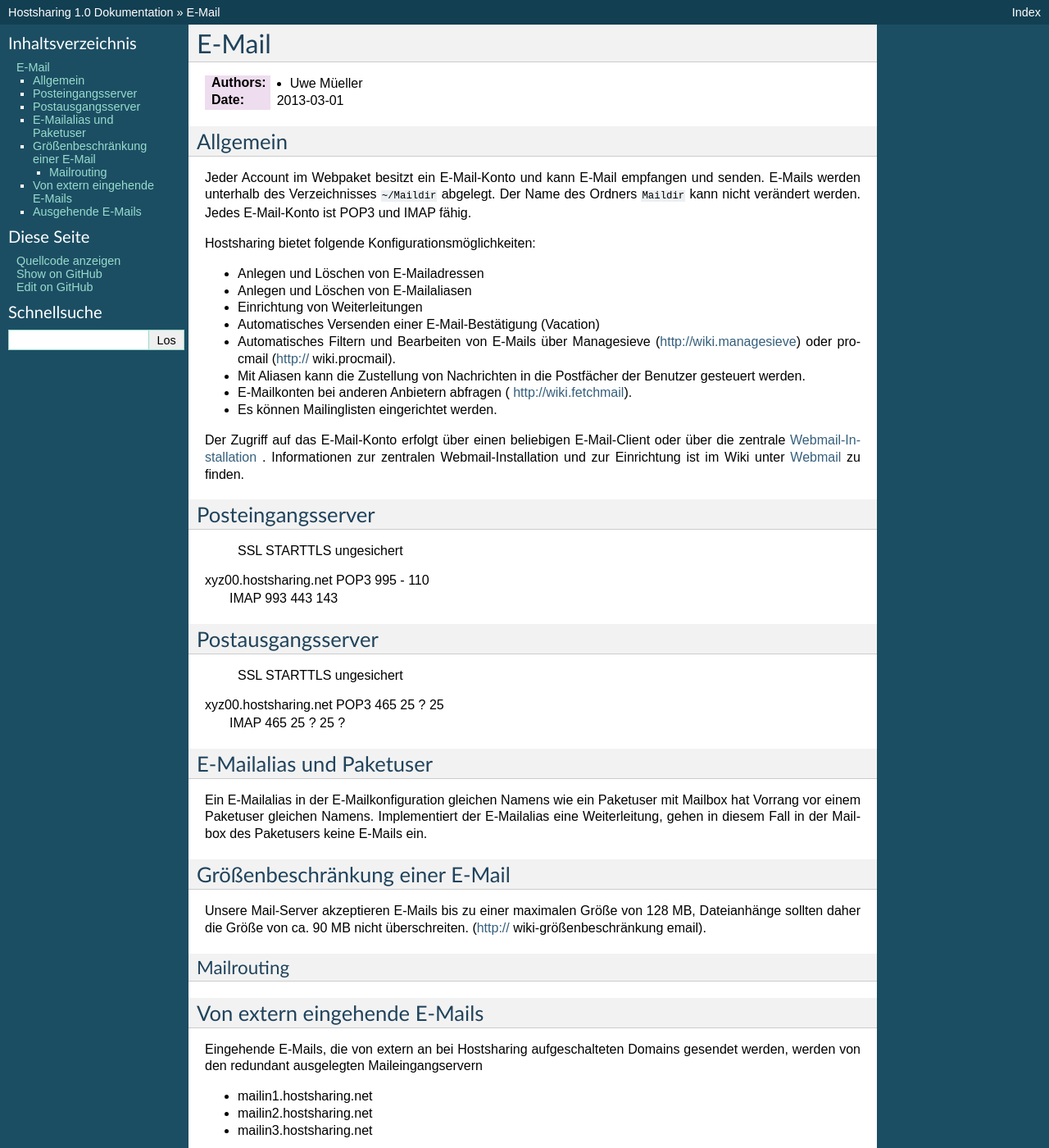
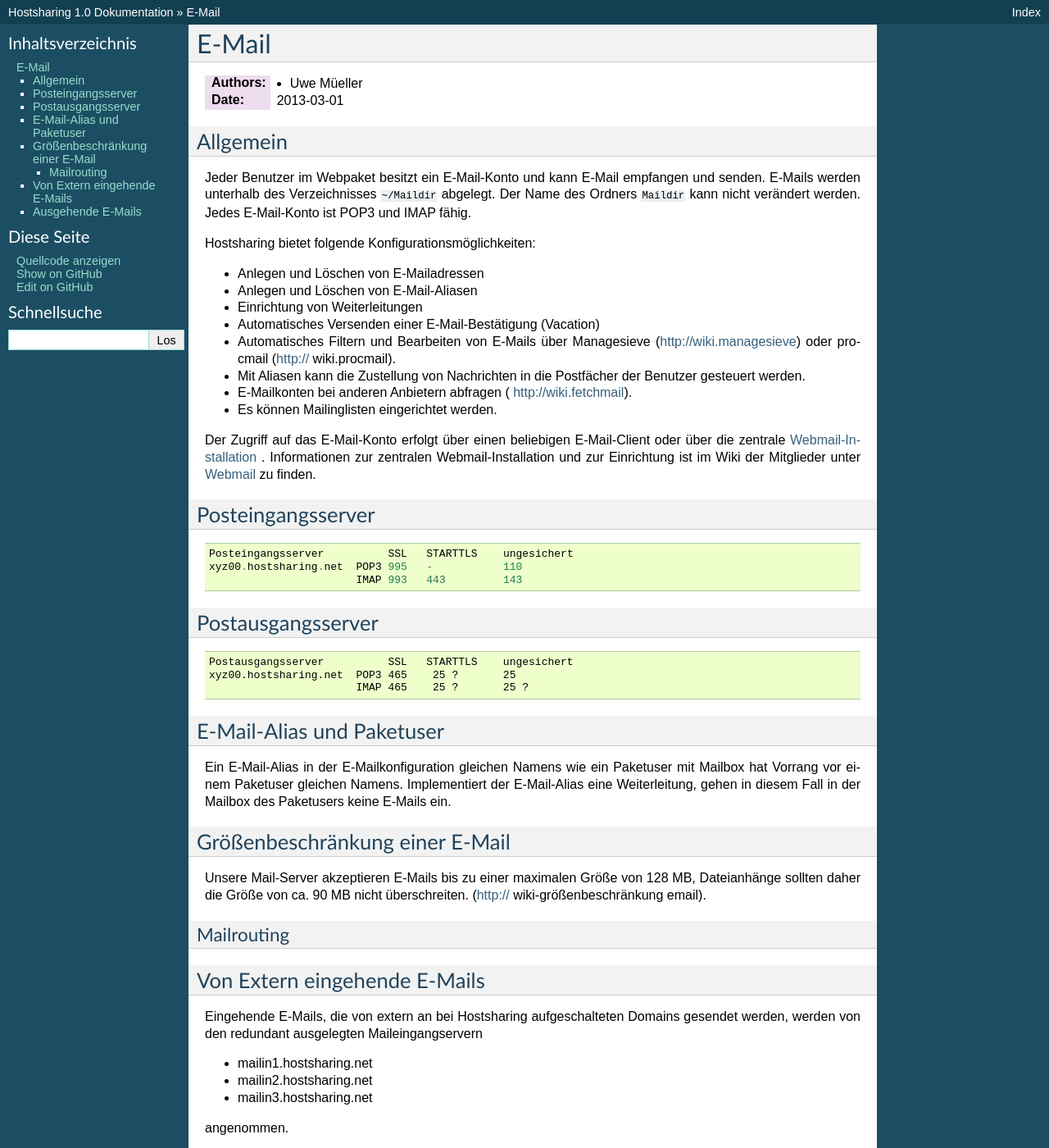
Before and after one commit to hostsharing/hs.docs.users, a Sphinx documentation site: the page built from source/email.rst, in a window 1280 px wide and 1400 px high. Shown: the whole window at 82% size. Built offline with Sphinx 7.4.7, drawn with Linux system fonts in a browser that asks for light colours; pages that are not in the unit, such as notebooks, are missing from menus; some of the changed text lies outside the part shown.

```diff
--- a/source/email.rst
+++ b/source/email.rst
@@ -7,13 +7,13 @@ E-Mail
 
 Allgemein
 ---------
-Jeder Account im Webpaket besitzt ein E-Mail-Konto und kann E-Mail empfangen und senden. E-Mails werden unterhalb des Verzeichnisses ``~/Maildir`` abgelegt. Der Name des Ordners ``Maildir`` kann nicht verändert werden.
+Jeder Benutzer im Webpaket besitzt ein E-Mail-Konto und kann E-Mail empfangen und senden. E-Mails werden unterhalb des Verzeichnisses ``~/Maildir`` abgelegt. Der Name des Ordners ``Maildir`` kann nicht verändert werden.
 Jedes E-Mail-Konto ist POP3 und IMAP fähig.
 
 Hostsharing bietet folgende Konfigurationsmöglichkeiten:
 
 - Anlegen und Löschen von E-Mailadressen
-- Anlegen und Löschen von E-Mailaliasen
+- Anlegen und Löschen von E-Mail-Aliasen
 - Einrichtung von Weiterleitungen
 - Automatisches Versenden einer E-Mail-Bestätigung (Vacation)
 - Automatisches Filtern und Bearbeiten von E-Mails über Managesieve (http://wiki.managesieve) oder procmail (http:// wiki.procmail).
@@ -21,48 +21,49 @@ Hostsharing bietet folgende Konfigurationsmöglichkeiten:
 - E-Mailkonten bei anderen Anbietern abfragen ( http://wiki.fetchmail).
 - Es können Mailinglisten eingerichtet werden.
 
-
 Der Zugriff auf das E-Mail-Konto erfolgt über einen beliebigen E-Mail-Client oder über die zentrale `Webmail-Installation <http://webmail.hostsharing.net>`_ .
-Informationen zur zentralen Webmail-Installation und zur Einrichtung ist im Wiki unter `Webmail <https://wiki.hostsharing.net/index.php?title=Webmail>`_ zu finden.
+Informationen zur zentralen Webmail-Installation und zur Einrichtung ist im Wiki der Mitglieder unter `Webmail <https://wiki.hostsharing.net/index.php?title=Webmail>`_ zu finden.
 
 Posteingangsserver
 ------------------
 
-			    SSL	 STARTTLS     ungesichert
-xyz00.hostsharing.net  POP3 995  -            110
-		       IMAP 993  443          143
+::
+
+        Posteingangsserver          SSL   STARTTLS    ungesichert
+        xyz00.hostsharing.net  POP3 995   -           110
+                               IMAP 993   443         143
 
 Postausgangsserver
 ------------------
 
-                            SSL   STARTTLS    ungesichert
-xyz00.hostsharing.net  POP3 465    25 ?       25
-                       IMAP 465    25 ?	      25 ?
+::
+
+        Postausgangsserver          SSL   STARTTLS    ungesichert
+        xyz00.hostsharing.net  POP3 465    25 ?       25
+                               IMAP 465    25 ?	      25 ?
 
 
-E-Mailalias und Paketuser
+E-Mail-Alias und Paketuser
 -------------------------
 
-Ein E-Mailalias in der E-Mailkonfiguration gleichen Namens wie ein Paketuser mit Mailbox hat Vorrang vor einem
-Paketuser gleichen Namens. Implementiert der E-Mailalias eine Weiterleitung, gehen in diesem
+Ein E-Mail-Alias in der E-Mailkonfiguration gleichen Namens wie ein Paketuser mit Mailbox hat Vorrang vor einem Paketuser gleichen Namens. Implementiert der E-Mail-Alias eine Weiterleitung, gehen in diesem
 Fall in der Mailbox des Paketusers  keine E-Mails ein.
 
 
 Größenbeschränkung einer E-Mail
 --------------------------------
 
-Unsere Mail-Server akzeptieren E-Mails bis zu einer maximalen Größe von 128 MB,
-Dateianhänge sollten daher die Größe von ca. 90 MB nicht überschreiten.
+Unsere Mail-Server akzeptieren E-Mails bis zu einer maximalen Größe von 128 MB, Dateianhänge sollten daher die Größe von ca. 90 MB nicht überschreiten.
 (http:// wiki-größenbeschränkung email).
 
 
 Mailrouting
 ===========
 
-Von extern eingehende E-Mails
--------------------------
-Eingehende E-Mails, die von extern an bei Hostsharing aufgeschalteten Domains
-gesendet werden, werden von den redundant ausgelegten Maileingangservern
+Von Extern eingehende E-Mails
+-----------------------------
+
+Eingehende E-Mails, die von extern an bei Hostsharing aufgeschalteten Domains gesendet werden, werden von den redundant ausgelegten Maileingangservern
 
 * mailin1.hostsharing.net
 * mailin2.hostsharing.net
```
Also changed, not shown: other parts of source/email.rst (+2 -2 lines).
